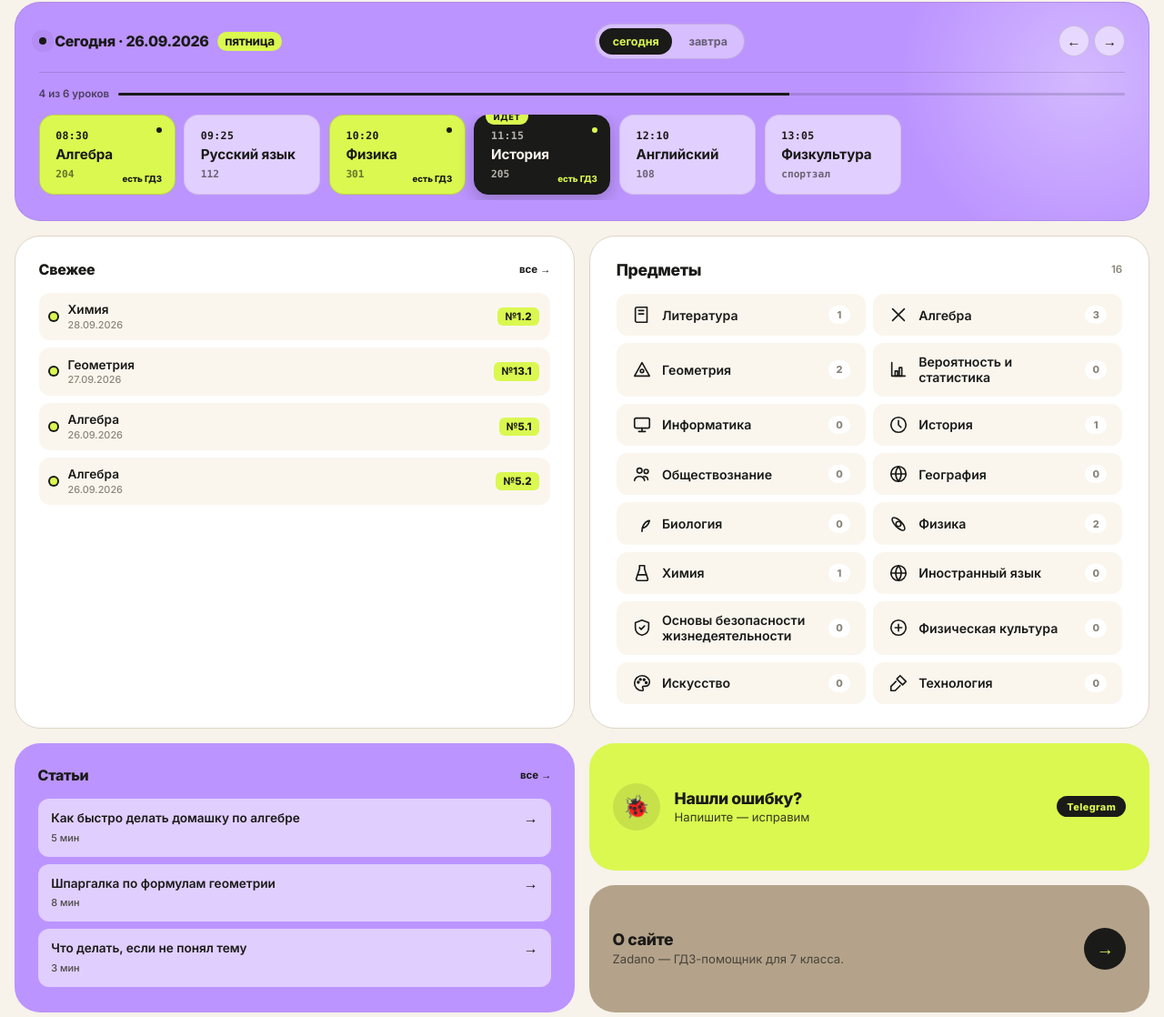
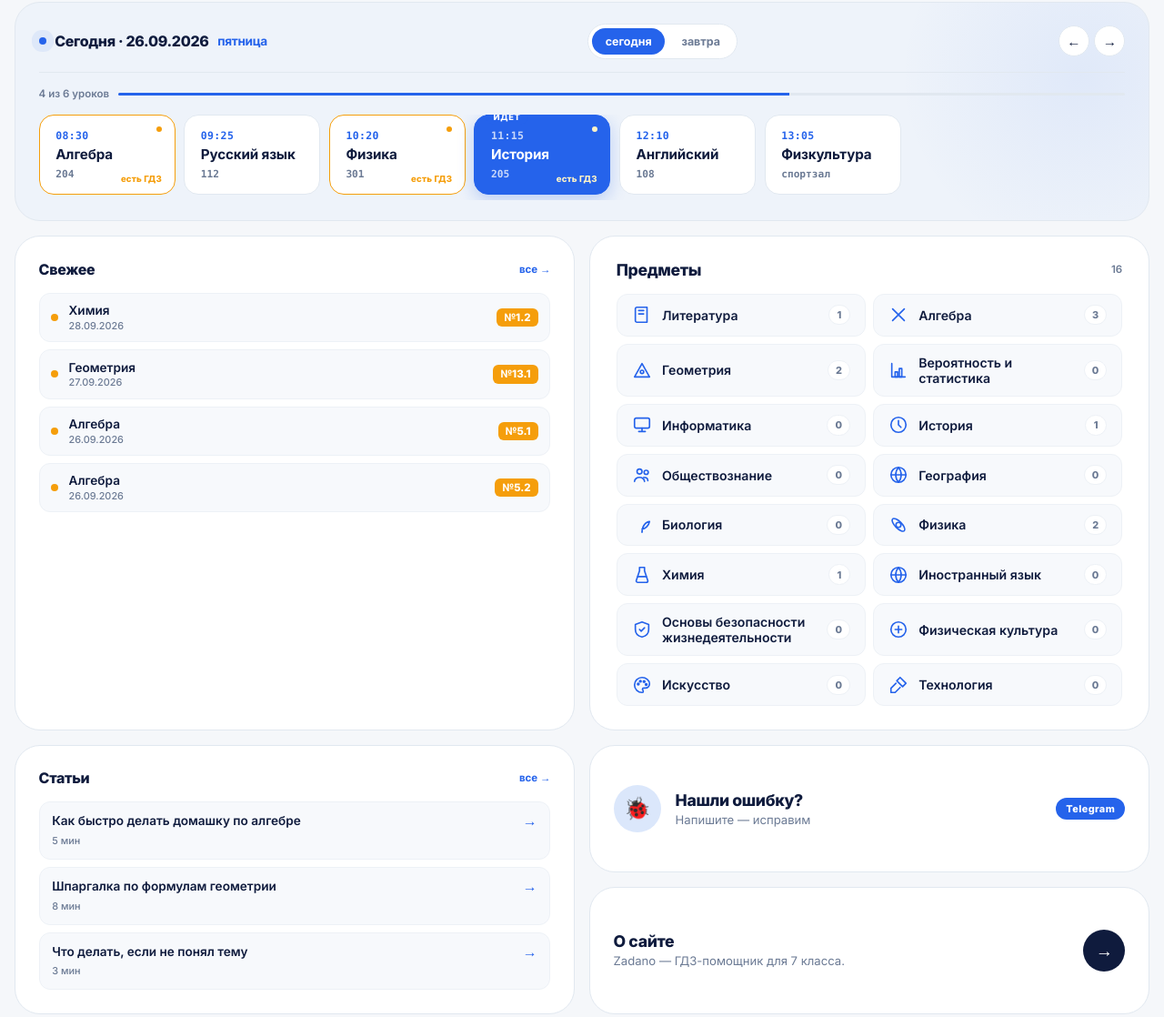
Before and after one commit to zadano/zadano.github.io, a plain HTML site: page app.html in a window 1280 px wide. Shown: the part 93-1211 px from the top of the page at 91% size. Drawn offline with Linux system fonts and the light colour scheme.

Commit message:
Update app.html - Primer - Iphone

```diff
--- a/app.html
+++ b/app.html
@@ -7,24 +7,29 @@
 <link href="https://fonts.googleapis.com/css2?family=Inter:opsz,wght@14..32,400;14..32,500;14..32,600;14..32,700;14..32,800;14..32,900&display=swap" rel="stylesheet">
 <style>
 :root{
-  /* ── Палитра из референса ── */
-  --cream:#F7F2EA;
-  --cream-2:#EFE9DE;
-  --neon:#DAF850;
-  --neon-soft:#EBFB9E;
-  --neon-glow:rgba(218,248,80,.35);
-  --nude:#B4A38A;
-  --nude-soft:#D8CDB9;
-  --violet:#BC94FF;
-  --violet-soft:#E0CFFF;
-  --ink:#1a1a18;
-  --ink-2:#4a4a45;
-  --muted:#8a8579;
-  --line:#DDD5C5;
+  /* ═══ 60/30/10 ═══ */
+  /* 60% — доминанта (холодный светлый) */
+  --bg:#F5F7FA;
+  --sch-bg:#EEF3FA;
 
-  --bg:var(--cream);
+  /* 30% — вторичный (белый + границы) */
   --card:#FFFFFF;
-  --card-soft:#FAF6EE;
+  --card-soft:#F7F9FC;
+  --border:#E1E8F0;
+  --border-soft:#EDF1F6;
+
+  /* 10% — акценты */
+  --accent:#2563EB;
+  --accent-soft:#DBE7FB;
+  --accent-glow:rgba(37,99,235,.25);
+  --warm:#F59E0B;
+  --warm-soft:#FEF3C7;
+
+  /* Текст */
+  --ink:#0F1B3D;
+  --ink-2:#2A3654;
+  --muted:#6B7A94;
+  --line:#E1E8F0;
 
   --radius-lg:28px;
   --radius-md:20px;
@@ -47,41 +52,41 @@ body.no-scroll{overflow:hidden}
 }
 .hamburger{
   width:44px;height:44px;border-radius:50%;
-  border:1px solid var(--line);background:var(--card);
+  border:1px solid var(--border);background:var(--card);
   cursor:pointer;display:flex;flex-direction:column;
   align-items:center;justify-content:center;gap:4px;
   transition:all .2s;flex-shrink:0;
 }
-.hamburger:hover{border-color:var(--ink);background:var(--neon-soft)}
+.hamburger:hover{border-color:var(--accent);background:var(--accent-soft)}
 .hamburger:active{transform:scale(.94)}
 .hamburger span{display:block;width:18px;height:2px;background:var(--ink);border-radius:2px}
 .logo{
   font-size:1.4rem;font-weight:900;letter-spacing:-.05em;
   color:var(--ink);text-decoration:none;display:flex;align-items:center;
 }
-.logo::after{content:'.';color:var(--neon);font-size:1.7rem;line-height:1;margin-left:1px}
+.logo::after{content:'.';color:var(--accent);font-size:1.7rem;line-height:1;margin-left:1px}
 
 /* ═══ ПОИСК ═══ */
 .search{flex:1;max-width:420px;margin-left:auto;position:relative}
 .search-input{
   width:100%;padding:.65rem 1rem .65rem 2.4rem;
-  border-radius:40px;border:1px solid var(--line);
+  border-radius:40px;border:1px solid var(--border);
   background:var(--card);font-family:inherit;font-size:.88rem;
   color:var(--ink);outline:none;transition:all .2s;font-weight:500;
 }
 .search-input::placeholder{color:var(--muted);font-weight:400}
-.search-input:focus{border-color:var(--ink);box-shadow:0 0 0 4px var(--neon-glow)}
+.search-input:focus{border-color:var(--accent);box-shadow:0 0 0 4px var(--accent-glow)}
 .search-icon{
   position:absolute;left:.85rem;top:50%;transform:translateY(-50%);
   width:15px;height:15px;stroke:var(--muted);fill:none;stroke-width:2;
   pointer-events:none;
 }
-.search-input:focus + .search-icon{stroke:var(--ink)}
+.search-input:focus + .search-icon{stroke:var(--accent)}
 
 /* ═══ МЕНЮ ═══ */
 .full-menu{
   position:fixed;top:0;left:0;width:100%;height:100%;
-  background:var(--cream);z-index:1000;
+  background:var(--bg);z-index:1000;
   display:flex;flex-direction:column;justify-content:center;
   align-items:flex-start;
   padding:4rem 2rem 2rem 8%;
@@ -105,7 +110,7 @@ body.no-scroll{overflow:hidden}
   text-align:left;padding:0;transition:all .2s;
   opacity:0;transform:translateY(14px);
 }
-.menu-link:hover{color:var(--nude)}
+.menu-link:hover{color:var(--accent)}
 .full-menu.active .menu-link{animation:fadeSlideUp .32s var(--ease) forwards}
 .full-menu.active .menu-link:nth-child(1){animation-delay:.02s}
 .full-menu.active .menu-link:nth-child(2){animation-delay:.05s}
@@ -129,7 +134,7 @@ body.no-scroll{overflow:hidden}
 
 .minimal-toast{
   position:fixed;bottom:30px;left:50%;transform:translateX(-50%);
-  background:var(--ink);color:var(--cream);
+  background:var(--ink);color:var(--card);
   font-family:inherit;font-size:.78rem;font-weight:500;
   padding:.55rem 1.2rem;border-radius:40px;
   z-index:1200;pointer-events:none;white-space:nowrap;
@@ -145,81 +150,78 @@ body.no-scroll{overflow:hidden}
   display:flex;flex-direction:column;gap:1rem;
 }
 
-/* ═══ РАСПИСАНИЕ (фиолетовое) ═══ */
+/* ═══ РАСПИСАНИЕ ═══ */
 .schedule-bar{
-  background:var(--violet);
+  background:var(--sch-bg);
   color:var(--ink);
   border-radius:var(--radius-lg);
   padding:1.4rem 1.6rem 1.4rem;
   display:flex;flex-direction:column;gap:1rem;
   position:relative;overflow:hidden;
-  border:1px solid rgba(26,26,24,.08);
+  border:1px solid var(--border);
 }
 .schedule-bar::before{
   content:'';position:absolute;top:-50%;right:-10%;
   width:400px;height:400px;border-radius:50%;
-  background:radial-gradient(circle,rgba(255,255,255,.35),transparent 70%);
+  background:radial-gradient(circle,rgba(37,99,235,.07),transparent 70%);
   pointer-events:none;
 }
 .schedule-head{
   display:flex;align-items:center;justify-content:space-between;
   gap:1rem;flex-wrap:wrap;position:relative;z-index:1;
-  padding-bottom:.9rem;border-bottom:1px solid rgba(26,26,24,.15);
+  padding-bottom:.9rem;border-bottom:1px solid var(--border);
 }
 .schedule-title{
   font-size:1rem;font-weight:800;letter-spacing:-.02em;
   display:flex;align-items:center;gap:.6rem;color:var(--ink);
 }
 .schedule-title .dot{
-  width:8px;height:8px;border-radius:50%;background:var(--ink);
-  box-shadow:0 0 0 4px rgba(26,26,24,.15);
+  width:8px;height:8px;border-radius:50%;background:var(--accent);
+  box-shadow:0 0 0 4px var(--accent-soft);
   animation:pulse 2s infinite;
 }
 @keyframes pulse{
-  0%,100%{box-shadow:0 0 0 4px rgba(26,26,24,.15)}
-  50%{box-shadow:0 0 0 8px rgba(26,26,24,.05)}
+  0%,100%{box-shadow:0 0 0 4px var(--accent-soft)}
+  50%{box-shadow:0 0 0 8px rgba(37,99,235,.08)}
 }
 .schedule-title .day-name{
-  color:var(--ink);font-weight:700;font-size:.85rem;
-  background:var(--neon);
-  padding:.15rem .5rem;border-radius:20px;
+  color:var(--accent);font-weight:700;font-size:.85rem;
 }
 .schedule-tabs{
-  display:flex;gap:.25rem;background:rgba(255,255,255,.4);
+  display:flex;gap:.25rem;background:#fff;
   padding:.25rem;border-radius:30px;
-  border:1px solid rgba(26,26,24,.12);
+  border:1px solid var(--border);
 }
 .schedule-tab{
   font-family:inherit;font-size:.78rem;font-weight:700;
   padding:.45rem .9rem;border-radius:20px;border:none;
-  background:none;color:rgba(26,26,24,.6);
+  background:none;color:var(--muted);
   cursor:pointer;transition:all .2s;white-space:nowrap;
 }
-.schedule-tab:hover{color:var(--ink)}
-.schedule-tab.active{background:var(--ink);color:var(--neon)}
+.schedule-tab:hover{color:var(--accent)}
+.schedule-tab.active{background:var(--accent);color:#fff}
 .schedule-arrows{display:flex;gap:.35rem}
 .schedule-arrow{
-  width:34px;height:34px;border-radius:50%;
-  border:1px solid rgba(26,26,24,.15);
-  background:rgba(255,255,255,.5);color:var(--ink);font-size:.95rem;
+  width:34px;height:34px;border-radius:50%;border:1px solid var(--border);
+  background:#fff;color:var(--ink);font-size:.95rem;
   cursor:pointer;display:flex;align-items:center;justify-content:center;
   transition:all .2s;
 }
-.schedule-arrow:hover{background:var(--ink);color:var(--neon);border-color:var(--ink)}
+.schedule-arrow:hover{background:var(--accent);color:#fff;border-color:var(--accent)}
 .schedule-arrow:disabled{opacity:.35;cursor:not-allowed}
-.schedule-arrow:disabled:hover{background:rgba(255,255,255,.5);color:var(--ink);border-color:rgba(26,26,24,.15)}
+.schedule-arrow:disabled:hover{background:#fff;color:var(--ink);border-color:var(--border)}
 
 .day-progress{
   display:flex;align-items:center;gap:.6rem;
-  font-size:.72rem;color:rgba(26,26,24,.7);
+  font-size:.72rem;color:var(--muted);
   font-weight:600;position:relative;z-index:1;
 }
 .day-progress-bar{
-  flex:1;height:3px;background:rgba(26,26,24,.15);
+  flex:1;height:3px;background:var(--border);
   border-radius:3px;overflow:hidden;
 }
 .day-progress-fill{
-  height:100%;background:var(--ink);
+  height:100%;background:var(--accent);
   transition:width .8s var(--ease);
 }
 
@@ -232,8 +234,8 @@ body.no-scroll{overflow:hidden}
 .lessons-strip::-webkit-scrollbar{display:none}
 .lesson-card{
   flex:0 0 auto;scroll-snap-align:start;
-  background:rgba(255,255,255,.55);
-  border:1px solid rgba(26,26,24,.08);
+  background:#fff;
+  border:1px solid var(--border);
   border-radius:16px;
   padding:.9rem 1.1rem;
   min-width:150px;
@@ -243,14 +245,13 @@ body.no-scroll{overflow:hidden}
   position:relative;cursor:pointer;
 }
 .lesson-card:hover{
-  background:#fff;
-  border-color:var(--ink);
+  border-color:var(--accent);
   transform:translateY(-2px);
-  box-shadow:0 6px 16px rgba(26,26,24,.15);
+  box-shadow:0 6px 16px rgba(37,99,235,.12);
 }
 .lesson-card .time{
   font-size:.72rem;font-weight:700;letter-spacing:.03em;
-  color:var(--ink);font-variant-numeric:tabular-nums;
+  color:var(--accent);font-variant-numeric:tabular-nums;
   font-family:ui-monospace,SFMono-Regular,Menlo,monospace;
 }
 .lesson-card .name{
@@ -258,43 +259,48 @@ body.no-scroll{overflow:hidden}
   color:var(--ink);
 }
 .lesson-card .room{
-  font-size:.7rem;color:rgba(26,26,24,.6);font-weight:600;
+  font-size:.7rem;color:var(--muted);font-weight:600;
   font-family:ui-monospace,SFMono-Regular,Menlo,monospace;
 }
 .lesson-card.has-gdz{
-  background:var(--neon);
-  border-color:rgba(26,26,24,.15);
+  background:#fff;
+  border-color:var(--warm);
+  border-width:1.5px;
 }
 .lesson-card.has-gdz::after{
-  content:'';position:absolute;top:.8rem;right:.85rem;
-  width:6px;height:6px;border-radius:50%;background:var(--ink);
+  content:'';position:absolute;top:.75rem;right:.85rem;
+  width:6px;height:6px;border-radius:50%;background:var(--warm);
 }
 .lesson-card .gdz-hint{
   position:absolute;bottom:.65rem;right:.85rem;
-  font-size:.6rem;font-weight:800;color:var(--ink);
+  font-size:.6rem;font-weight:800;color:var(--warm);
+  letter-spacing:.02em;
 }
 .lesson-card.current{
-  background:var(--ink);color:var(--cream);
-  border-color:var(--ink);
-  box-shadow:0 6px 18px rgba(26,26,24,.25);
+  background:var(--accent);color:#fff;
+  border-color:var(--accent);
+  box-shadow:0 6px 18px rgba(37,99,235,.25);
 }
 .lesson-card.current .time,
-.lesson-card.current .room{color:rgba(247,242,234,.7)}
-.lesson-card.current .name{color:var(--cream)}
-.lesson-card.current .gdz-hint{color:var(--neon)}
+.lesson-card.current .room{color:rgba(255,255,255,.75)}
+.lesson-card.current .name{color:#fff}
+.lesson-card.current .gdz-hint{color:#FEF3C7}
 .lesson-card.current::before{
   content:'идёт';position:absolute;top:-8px;left:12px;
-  background:var(--neon);color:var(--ink);
+  background:var(--accent);color:#fff;
   font-size:.58rem;font-weight:800;letter-spacing:.08em;
   padding:.2rem .5rem;border-radius:20px;text-transform:uppercase;
 }
-.lesson-card.current.has-gdz{background:var(--ink)}
-.lesson-card.current.has-gdz::after{background:var(--neon)}
+.lesson-card.current.has-gdz{
+  border-color:var(--accent);
+  background:var(--accent);
+}
+.lesson-card.current.has-gdz::after{background:#FEF3C7}
 .lesson-empty{
-  padding:1.2rem;border-radius:16px;background:rgba(255,255,255,.5);
-  font-size:.82rem;color:rgba(26,26,24,.6);
+  padding:1.2rem;border-radius:16px;background:#fff;
+  font-size:.82rem;color:var(--muted);
   text-align:center;width:100%;
-  border:1px solid rgba(26,26,24,.1);
+  border:1px solid var(--border);
 }
 
 /* ═══ BENTO ═══ */
@@ -306,66 +312,64 @@ body.no-scroll{overflow:hidden}
   border-radius:var(--radius-lg);padding:1.6rem 1.8rem;
   position:relative;overflow:hidden;display:flex;flex-direction:column;
   transition:transform .3s var(--ease),box-shadow .3s;
+  background:var(--card);
+  border:1px solid var(--border);
 }
 .tile.clickable{cursor:pointer}
-.tile.clickable:hover{transform:translateY(-4px)}
+.tile.clickable:hover{transform:translateY(-4px);box-shadow:0 12px 32px rgba(15,27,61,.06)}
 
-/* Свежее */
 .tile.latest{
   grid-column:span 3;grid-row:span 2;
   padding:1.6rem 1.6rem;
-  background:var(--card);color:var(--ink);
-  border:1px solid var(--line);
 }
 .section-head{
   display:flex;justify-content:space-between;align-items:center;
   margin-bottom:1rem;
 }
-.section-title{font-size:1rem;font-weight:800;letter-spacing:-.02em}
+.section-title{font-size:1rem;font-weight:800;letter-spacing:-.02em;color:var(--ink)}
 .section-more{
-  font-size:.72rem;color:var(--ink);
-  text-decoration:none;font-weight:700;transition:color .2s;
+  font-size:.72rem;color:var(--accent);
+  text-decoration:none;font-weight:700;transition:opacity .2s;
 }
-.section-more:hover{color:var(--nude)}
+.section-more:hover{opacity:.7}
 .latest-list{display:flex;flex-direction:column;gap:.5rem;flex:1}
 .latest-item{
   display:flex;align-items:center;gap:.7rem;
   padding:.65rem .8rem;
   background:var(--card-soft);border-radius:12px;
   text-decoration:none;color:var(--ink);transition:all .2s;
+  border:1px solid var(--border-soft);
 }
-.latest-item:hover{background:var(--neon-soft);transform:translateX(3px)}
+.latest-item:hover{background:var(--accent-soft);border-color:var(--accent-soft);transform:translateX(3px)}
 .latest-item .dot{
   width:8px;height:8px;border-radius:50%;
-  background:var(--neon);flex-shrink:0;
-  box-shadow:0 0 0 2px var(--ink);
+  background:var(--warm);flex-shrink:0;
 }
 .latest-item .info{flex:1;min-width:0}
 .latest-item .name{
   font-size:.85rem;font-weight:600;
   white-space:nowrap;overflow:hidden;text-overflow:ellipsis;display:block;
+  color:var(--ink);
 }
 .latest-item .meta{
   font-size:.68rem;color:var(--muted);
   font-weight:500;display:block;margin-top:.1rem;
 }
 .latest-item .task{
-  font-size:.72rem;font-weight:800;color:var(--ink);
-  background:var(--neon);
+  font-size:.72rem;font-weight:800;color:#fff;
+  background:var(--warm);
   padding:.2rem .5rem;border-radius:6px;flex-shrink:0;
 }
 
-/* Предметы */
 .tile.subjects{
   grid-column:span 3;grid-row:span 2;
-  padding:1.6rem 1.8rem;background:var(--card);
-  border:1px solid var(--line);
+  padding:1.6rem 1.8rem;
 }
 .subjects-head{
   display:flex;justify-content:space-between;align-items:center;
   margin-bottom:1rem;
 }
-.subjects-title{font-size:1.1rem;font-weight:800;letter-spacing:-.02em}
+.subjects-title{font-size:1.1rem;font-weight:800;letter-spacing:-.02em;color:var(--ink)}
 .subjects-count{font-size:.72rem;color:var(--muted);font-weight:600}
 .subjects-grid{
   display:grid;grid-template-columns:repeat(2,1fr);
@@ -376,15 +380,16 @@ body.no-scroll{overflow:hidden}
   padding:.7rem 1rem;background:var(--card-soft);
   border-radius:12px;text-decoration:none;color:var(--ink);
   font-size:.88rem;font-weight:600;
-  transition:all .2s var(--ease);border:1px solid transparent;
+  transition:all .2s var(--ease);border:1px solid var(--border-soft);
 }
 .subject-chip:hover{
-  background:var(--neon);border-color:var(--ink);
+  background:var(--accent-soft);border-color:var(--accent);
   transform:translateX(3px);
 }
 .subject-chip .icon{
   width:22px;height:22px;flex-shrink:0;
   display:flex;align-items:center;justify-content:center;
+  color:var(--accent);
 }
 .subject-chip .icon svg{
   width:100%;height:100%;stroke:currentColor;fill:none;
@@ -395,77 +400,71 @@ body.no-scroll{overflow:hidden}
   font-size:.68rem;font-weight:800;color:var(--muted);
   background:#fff;padding:.2rem .5rem;border-radius:20px;
   min-width:24px;text-align:center;
+  border:1px solid var(--border-soft);
 }
-.subject-chip:hover .n{background:var(--ink);color:var(--neon)}
+.subject-chip:hover .n{background:var(--accent);color:#fff;border-color:var(--accent)}
 
-/* Статьи — violet */
 .tile.articles{
   grid-column:span 3;grid-row:span 2;
   padding:1.6rem 1.6rem;
-  background:var(--violet);color:var(--ink);
 }
-.tile.articles .section-title{color:var(--ink)}
-.tile.articles .section-more{color:var(--ink)}
-.tile.articles .section-more:hover{color:#fff}
 .articles-list{display:flex;flex-direction:column;gap:.5rem;flex:1}
 .article-item{
   display:flex;align-items:flex-start;gap:.6rem;
-  padding:.75rem .85rem;background:rgba(255,255,255,.55);
+  padding:.75rem .85rem;background:var(--card-soft);
   border-radius:12px;text-decoration:none;color:var(--ink);
-  transition:all .2s;border:1px solid transparent;
+  transition:all .2s;border:1px solid var(--border-soft);
 }
-.article-item:hover{background:#fff;transform:translateX(3px)}
+.article-item:hover{background:var(--accent-soft);border-color:var(--accent);transform:translateX(3px)}
 .article-item .info{flex:1;min-width:0}
 .article-item .name{
   font-size:.85rem;font-weight:600;line-height:1.3;
   overflow:hidden;display:-webkit-box;
   -webkit-line-clamp:2;-webkit-box-orient:vertical;
+  color:var(--ink);
 }
-.article-item .meta{font-size:.68rem;color:var(--ink-2);font-weight:500;margin-top:.2rem}
-.article-item .arrow{color:var(--ink);font-weight:800;font-size:1rem;line-height:1}
+.article-item .meta{font-size:.68rem;color:var(--muted);font-weight:500;margin-top:.2rem}
+.article-item .arrow{color:var(--accent);font-weight:800;font-size:1rem;line-height:1}
 
-/* Фидбэк — neon */
 .tile.feedback{
   grid-column:span 3;grid-row:span 1;
   padding:1.4rem 1.6rem;flex-direction:row;
   align-items:center;gap:1rem;min-height:110px;
-  background:var(--neon);color:var(--ink);
 }
 .feedback-icon{
   width:52px;height:52px;border-radius:50%;
-  background:rgba(26,26,24,.1);
+  background:var(--accent-soft);color:var(--accent);
   display:flex;align-items:center;justify-content:center;
   font-size:1.5rem;flex-shrink:0;
   transition:transform .3s var(--ease);
 }
-.tile.feedback:hover .feedback-icon{transform:rotate(-12deg) scale(1.05)}
+.tile.feedback:hover .feedback-icon{transform:rotate(-12deg) scale(1.05);background:var(--accent);color:#fff}
 .feedback-text{flex:1}
-.feedback-title{font-size:1.1rem;font-weight:800;letter-spacing:-.02em;margin-bottom:.15rem}
-.feedback-sub{font-size:.82rem;opacity:.85}
+.feedback-title{font-size:1.1rem;font-weight:800;letter-spacing:-.02em;margin-bottom:.15rem;color:var(--ink)}
+.feedback-sub{font-size:.82rem;color:var(--muted)}
 .feedback-badge{
-  background:var(--ink);color:var(--neon);
+  background:var(--accent);color:#fff;
   font-size:.68rem;font-weight:800;padding:.3rem .7rem;
   border-radius:20px;letter-spacing:.04em;flex-shrink:0;
 }
 
-/* О сайте — nude */
 .tile.about{
   grid-column:span 3;grid-row:span 1;
   padding:1.4rem 1.6rem;flex-direction:row;
   align-items:center;gap:1rem;justify-content:space-between;
-  min-height:110px;background:var(--nude);color:var(--ink);
+  min-height:110px;
 }
 .about-text{flex:1}
-.about-title{font-size:1.1rem;font-weight:800;letter-spacing:-.02em;margin-bottom:.15rem}
-.about-sub{font-size:.82rem;color:rgba(26,26,24,.7);line-height:1.4}
+.about-title{font-size:1.1rem;font-weight:800;letter-spacing:-.02em;margin-bottom:.15rem;color:var(--ink)}
+.about-sub{font-size:.82rem;color:var(--muted);line-height:1.4}
 .about-arrow{
   width:46px;height:46px;border-radius:50%;
-  background:var(--ink);color:var(--neon);
+  background:var(--ink);color:#fff;
   display:flex;align-items:center;justify-content:center;
   font-size:1.2rem;font-weight:800;flex-shrink:0;
   transition:transform .3s var(--ease);
 }
-.tile.about:hover .about-arrow{transform:translateX(5px) rotate(-45deg)}
+.tile.about:hover .about-arrow{transform:translateX(5px) rotate(-45deg);background:var(--accent)}
 
 @media(max-width:900px){
   .tile.latest{grid-column:span 4}
@@ -488,7 +487,7 @@ body.no-scroll{overflow:hidden}
   .schedule-bar{padding:1.1rem 1.1rem 1rem;border-radius:22px;gap:.8rem}
   .schedule-head{gap:.5rem;padding-bottom:.7rem}
   .schedule-title{font-size:.9rem;flex-basis:100%}
-  .schedule-title .day-name{font-size:.72rem}
+  .schedule-title .day-name{font-size:.75rem}
   .schedule-tabs{order:2;flex:1;justify-content:center}
   .schedule-tab{font-size:.7rem;padding:.4rem .7rem;flex:1}
   .schedule-arrows{order:1}
```
